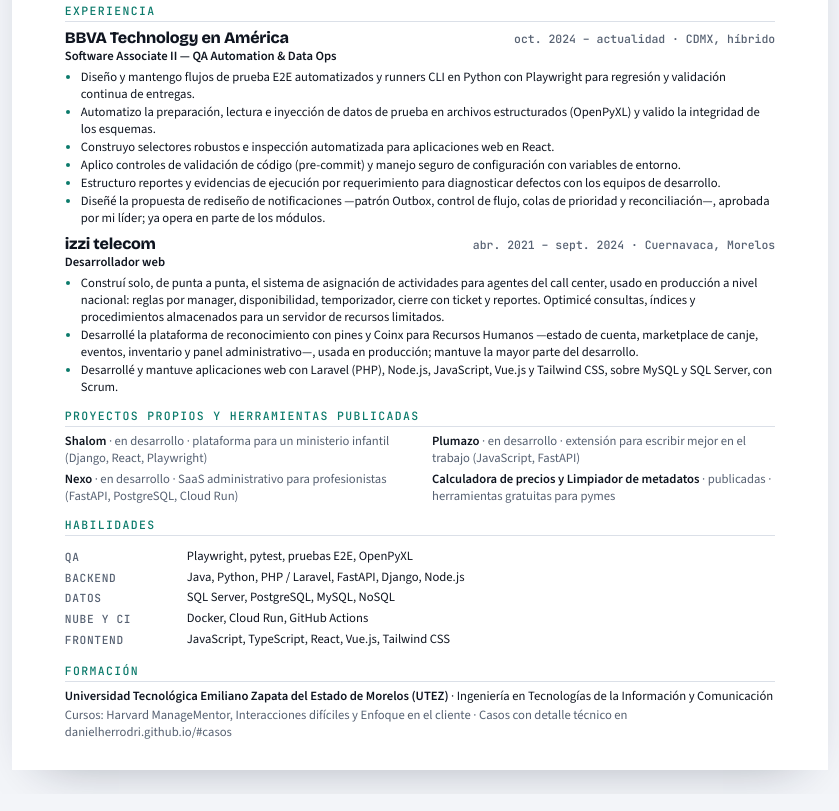
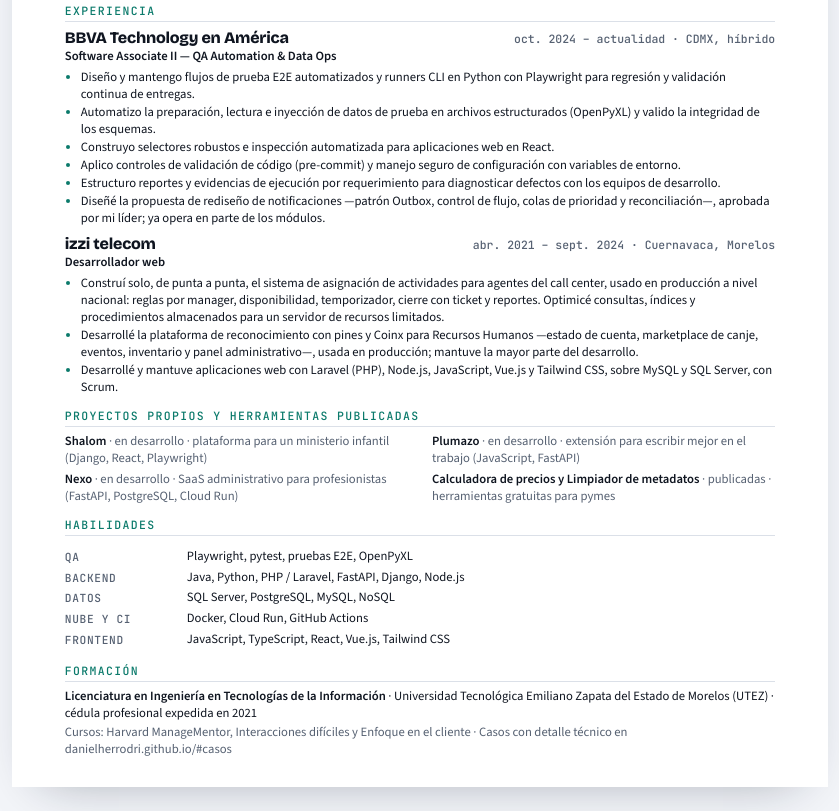
Before and after one commit to danielherrodri/danielherrodri.github.io, a plain HTML site: page cv.html in a window 1280 px wide. Shown: the part 352-1163 px from the top of the page, without its empty margins (220-1059 px from the left). Drawn offline with nearby package versions, Linux system fonts and the light colour scheme.

Commit message:
Foto formal y nombre oficial de la carrera en el CV
- Retrato nuevo (traje) en el inicio, el CV y la imagen para compartir.
- Formación según la cédula profesional: Licenciatura en Ingeniería en
  Tecnologías de la Información, UTEZ, cédula expedida en 2021. No se
  publican CURP ni número de cédula.

Co-Authored-By: Claude Opus 5.5 <noreply@anthropic.com>

```diff
--- a/cv.html
+++ b/cv.html
@@ -104,7 +104,7 @@ li::marker{color:var(--accent-2-text)}
   </dl>
 
   <h2>Formación</h2>
-  <p><b>Universidad Tecnológica Emiliano Zapata del Estado de Morelos (UTEZ)</b> · Ingeniería en Tecnologías de la Información y Comunicación</p>
+  <p><b>Licenciatura en Ingeniería en Tecnologías de la Información</b> · Universidad Tecnológica Emiliano Zapata del Estado de Morelos (UTEZ) · cédula profesional expedida en 2021</p>
   <p class="item" style="margin-top:2px"><span>Cursos: Harvard ManageMentor, Interacciones difíciles y Enfoque en el cliente · Casos con detalle técnico en danielherrodri.github.io/#casos</span></p>
 </main>
 </body>
```
Also changed, not shown: og.jpg, retrato.webp, 1 other file.
